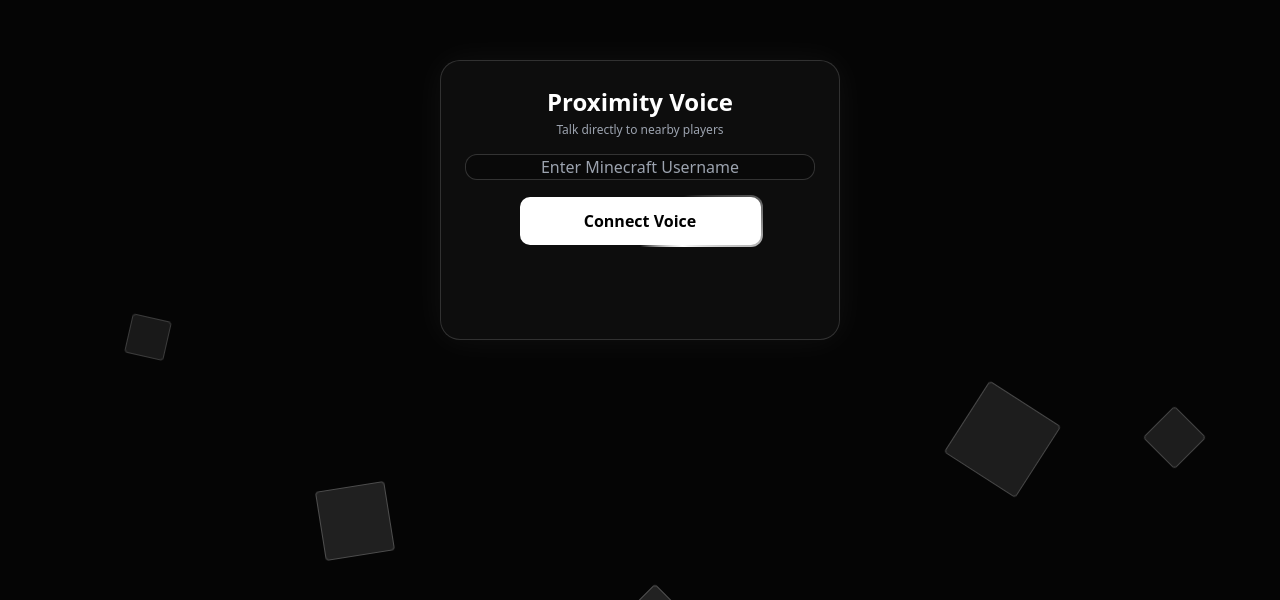
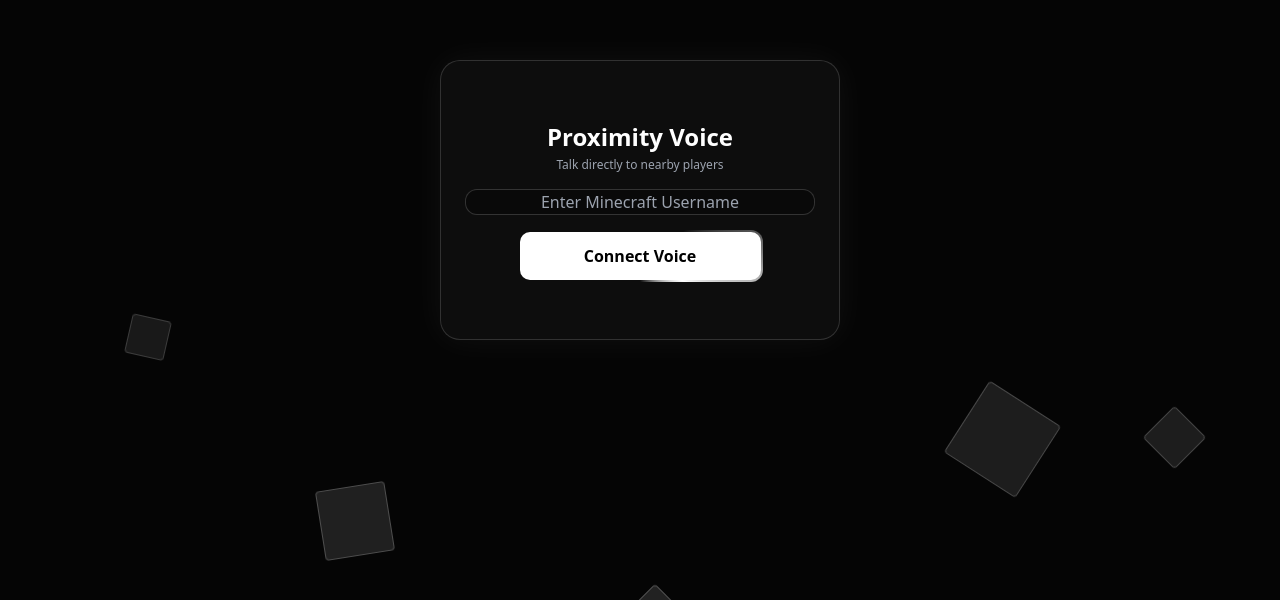
Before and after one commit to mrafekhajavi-ship-it/Hivemc, a website: page public/index.html in a window 1280 px wide. Shown: the part 200-800 px from the top of the page. Drawn offline with nearby package versions, Linux system fonts and the light colour scheme; no server answers.

Commit message:
Update index.html

```diff
--- a/public/index.html
+++ b/public/index.html
@@ -43,7 +43,7 @@
       width: min(92%, 400px);
       height: 280px;
       /* اینجا مقدار بالای پدینگ را کمتر کردیم تا متن‌ها بیایند بالاتر */
-      padding: 25px 24px 20px 24px;
+      padding: 60px 24px 20px 24px;
       display: flex;
       flex-direction: column;
       justify-content: flex-start; /* محتوا از بالا چیده می‌شود و می‌آید بالا */
```
